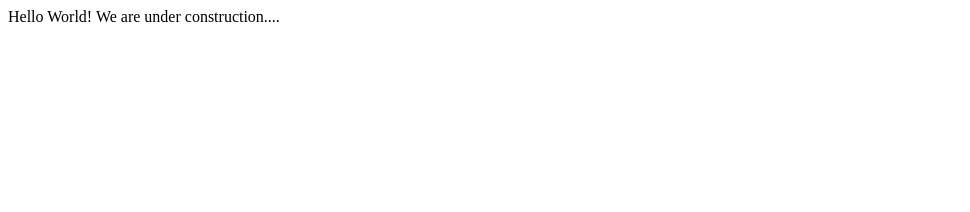
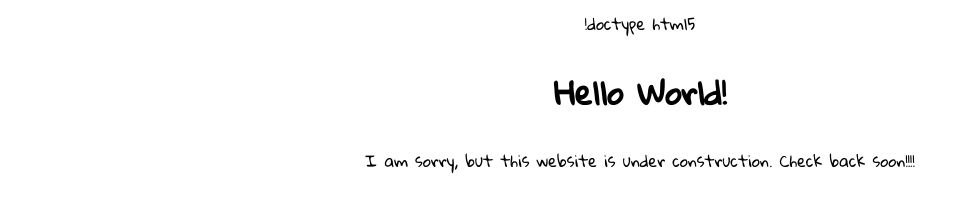
Before and after one commit to mandulaj/personal-website, a plain HTML site: page index.html in a window 1280 px wide. Shown: the whole page, without its empty margins (0-970 px from the left). Drawn offline with Linux system fonts and the light colour scheme.

Commit message:
small cosmetic changes

```diff
--- a/index.html
+++ b/index.html
@@ -1,3 +1,19 @@
-Hello World!
+!doctype html5
 
-We are under construction....
+<html>
+  <head>
+    <link href='https://fonts.googleapis.com/css?family=Gloria+Hallelujah' rel='stylesheet' type='text/css'>
+    <style>
+      * {
+        font-family: 'Gloria Hallelujah', cursive;
+        text-align: center;
+      }
+    </style>
+  </head>
+  <body>
+    <h1>
+      Hello World!
+    </h1>
+    <code>I am sorry, but this website is under construction. Check back soon!!!!</code>
+  </body>
+</html>
```
